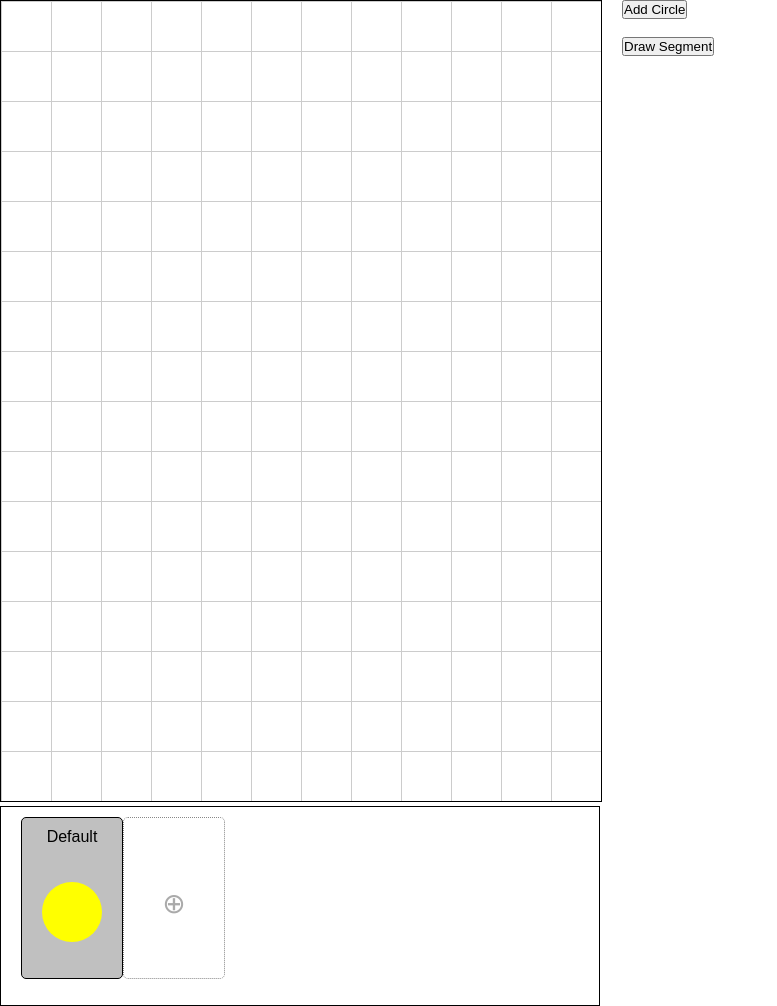
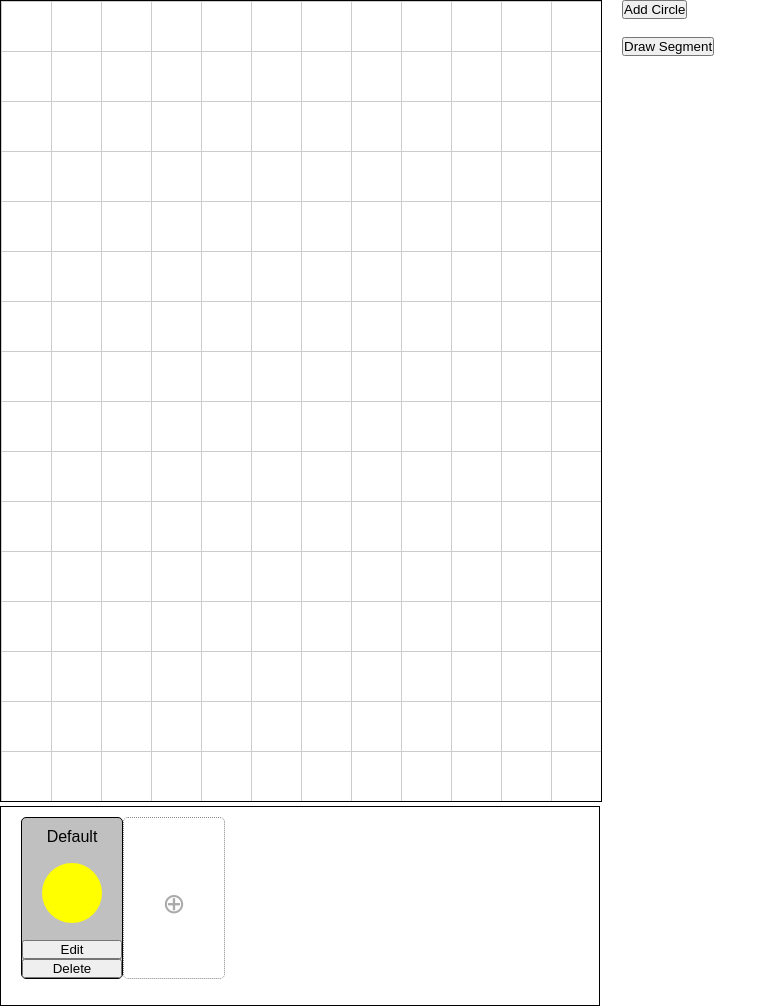
Before and after one commit to owabbi/TreeFlowJS, a plain HTML site: page index.html in a window 1280 px wide. Shown: the whole page, without its empty margins (0-777 px from the left). Drawn offline with Linux system fonts and the light colour scheme.

Commit message:
flow edit delete

```diff
--- a/index.html
+++ b/index.html
@@ -25,6 +25,8 @@
             <div class="FlowIcon">
                 <div class="Cercle" id="IconElement1"></div>
             </div>
+            <button>Edit</button>
+            <button>Delete</button>
         </div>
         <div class="FlowElement" id="Element2" onclick="SwitchFlow(1)">
             <p id="NameElement2">Default</p>
```
Lines whose indentation alone changed are shown as unchanged.
